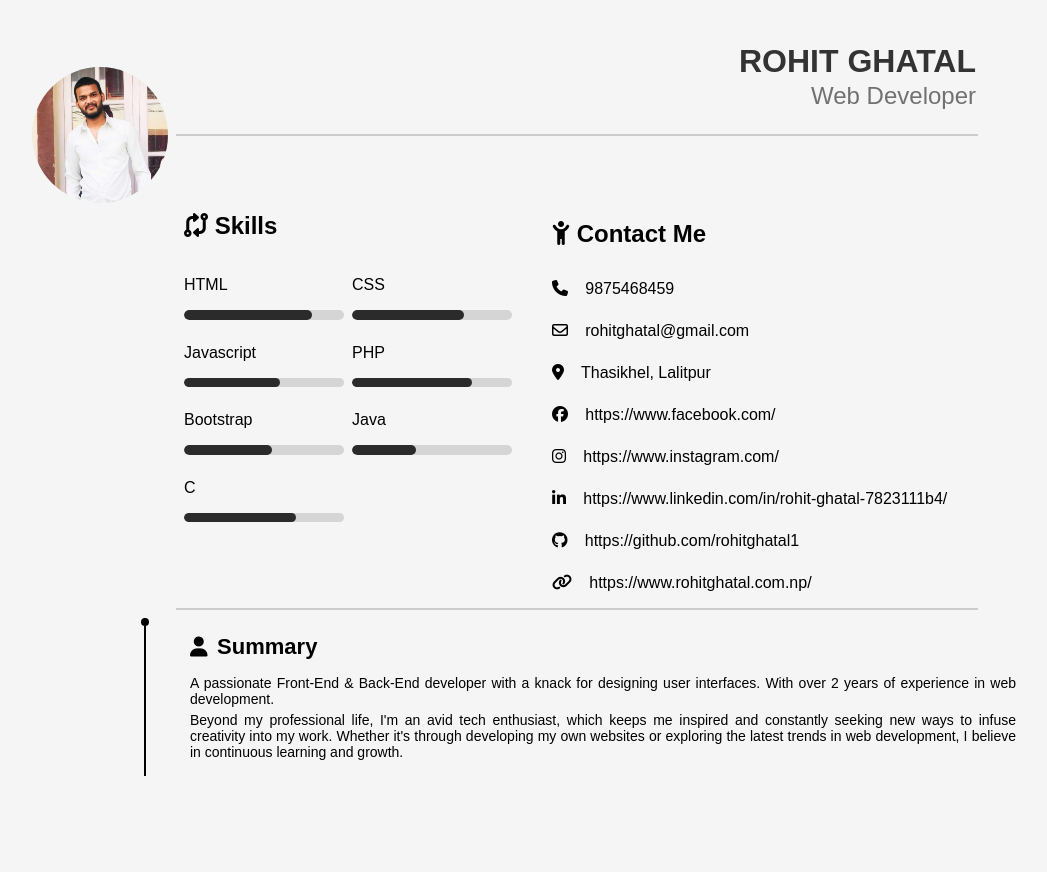
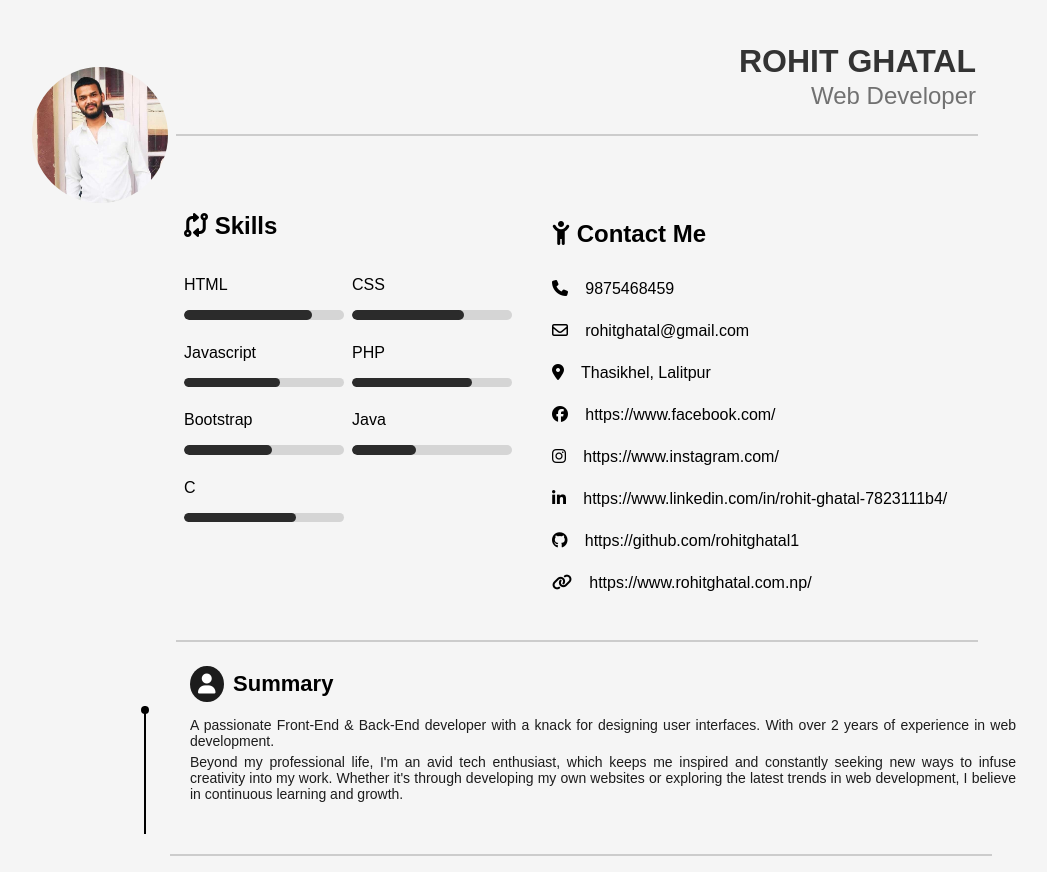
Before and after one commit to rohitghatal1/CVMaker-ReactJS, a React (Create React App) app: page / in a window 1280 px wide. Shown: the whole page, without its empty margins (108-1155 px from the left). Before the commit the page ends 800 px from the top, so only its background shows below. Built offline with nearby package versions, Linux system fonts and the light colour scheme.

Commit message:
completed summary section

```diff
--- a/src/allTemplates/CreativeTemplate/CreativeTemplate.js
+++ b/src/allTemplates/CreativeTemplate/CreativeTemplate.js
@@ -76,6 +76,7 @@ export default function CreativeTemplate() {
                 </section>
 
                 <section className="summarySection">
+                    <div className="summaryContainer">
                         <div className="line"></div>
                         <div className="summaryContent">
                             <div className="icon">
@@ -95,6 +96,8 @@ export default function CreativeTemplate() {
                                 </p>
                             </div>
                         </div>
+                    </div>
+                    <hr style={{ width: '82%', margin: '20px auto 0', marginLeft: '8.6rem' }} />
                 </section>
             </div>
         </div>
--- a/src/allTemplates/CreativeTemplate/creativeTemplate.css
+++ b/src/allTemplates/CreativeTemplate/creativeTemplate.css
@@ -45,6 +45,7 @@
     display: flex;
     gap: 1rem;
     align-items: flex-start;
+    padding-bottom: 2rem;
 }
 .skills{
     width: 21rem;
@@ -91,16 +92,21 @@
     margin-right: 0.8rem;
 }
 
-.summarySection{
+/* .summarySection{
+    padding: 5px;
+} */
+.summaryContainer{
     margin-left: 7rem;
     padding: 1rem;
     display: flex;
     align-items: flex-start;
     position: relative;
     text-align: justify;
+    padding-bottom: 2rem;
 }
 
 .line {
+    margin-top: 3.5rem;
     width: 2px;
     background-color: black;
     position: absolute;
@@ -136,6 +142,12 @@
     margin-bottom: 10px;
 }
 
+.summaryContent .icon i{
+    background-color: #1c1c1c;
+    color: #fff;
+    padding: 0.5rem;
+    border-radius: 50%;
+}
 .summaryContent .icon h2 {
     margin: 0;
     font-size: 22px;
@@ -146,4 +158,5 @@
     margin: 0;
     font-size: 14px;
     margin-top: 5px;
+    color: #1c1c1c;
 }
```
Lines whose indentation alone changed are shown as unchanged.
